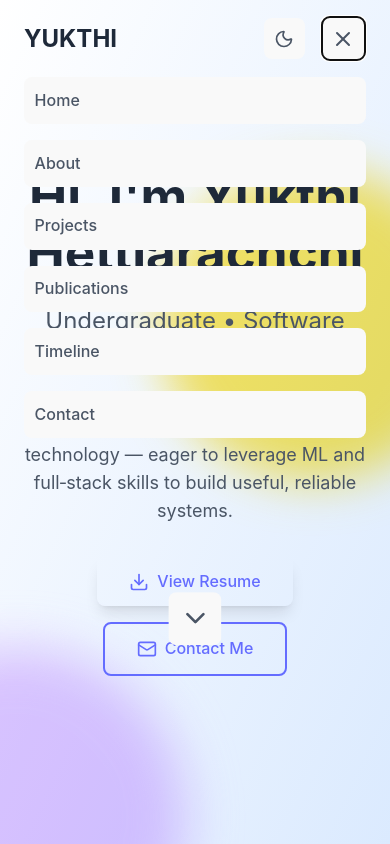
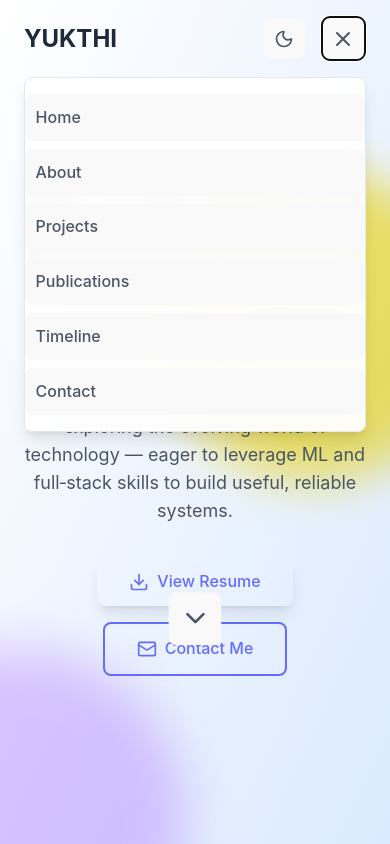
Before and after one commit to yukthi2000/portfolio, a React (Vite) app: page / in a window 390 px wide. Both pictures are taken after a click on the button 343 px from the left and 38 px from the top of the page. Shown: the top 844 px of the page. Built offline with nearby package versions, Linux system fonts and the light colour scheme.

Commit message:
menu button sm menu fix

```diff
--- a/src/components/Layout/Header.tsx
+++ b/src/components/Layout/Header.tsx
@@ -1,6 +1,6 @@
 // src/components/Layout/Header.tsx
 import React, { useState, useEffect } from 'react';
-import { motion } from 'framer-motion';
+import { motion, AnimatePresence } from 'framer-motion';
 import { Menu, X, Sun, Moon } from 'lucide-react';
 import { useTheme } from '../../hooks/useTheme';
 
@@ -26,12 +26,82 @@ const Header: React.FC = () => {
     return () => window.removeEventListener('scroll', handleScroll);
   }, []);
 
+  // Close mobile menu when clicking outside
+  useEffect(() => {
+    const handleClickOutside = (event: MouseEvent) => {
+      const target = event.target as HTMLElement;
+      if (isMenuOpen && !target.closest('nav')) {
+        setIsMenuOpen(false);
+      }
+    };
+
+    if (isMenuOpen) {
+      document.addEventListener('click', handleClickOutside);
+    }
+
+    return () => {
+      document.removeEventListener('click', handleClickOutside);
+    };
+  }, [isMenuOpen]);
+
+  // Close mobile menu on resize to desktop
+  useEffect(() => {
+    const handleResize = () => {
+      if (window.innerWidth >= 768) {
+        setIsMenuOpen(false);
+      }
+    };
+
+    window.addEventListener('resize', handleResize);
+    return () => window.removeEventListener('resize', handleResize);
+  }, []);
+
   const scrollToSection = (href: string) => {
-    const element = document.querySelector(href);
+    // Close menu first
+    setIsMenuOpen(false);
+
+    // Add a small delay to allow menu to close, then scroll
+    setTimeout(() => {
+      const targetId = href.replace('#', '');
+      let element = document.getElementById(targetId);
+
+      // Fallback: try to find by querySelector if getElementById fails
+      if (!element) {
+        element = document.querySelector(href);
+      }
+
+      // Additional fallback: try to find by data-section attribute or class
+      if (!element) {
+        element = document.querySelector(`[data-section="${targetId}"]`) ||
+                  document.querySelector(`.${targetId}-section`);
+      }
+
       if (element) {
-      element.scrollIntoView({ behavior: 'smooth' });
+        // Get header height to offset scroll position
+        const header = document.querySelector('header');
+        const headerHeight = header ? header.offsetHeight : 80;
+
+        const elementPosition = element.getBoundingClientRect().top;
+        const offsetPosition = elementPosition + window.pageYOffset - headerHeight - 20;
+
+        window.scrollTo({
+          top: offsetPosition,
+          behavior: 'smooth'
+        });
+      } else {
+        console.warn(`Element with selector "${href}" not found`);
+        // Fallback: try scrolling by estimated positions
+        const sections = ['home', 'about', 'projects', 'publications', 'timeline', 'contact'];
+        const index = sections.indexOf(targetId);
+        if (index !== -1) {
+          const estimatedPosition = index * window.innerHeight * 0.8;
+          window.scrollTo({
+            top: estimatedPosition,
+            behavior: 'smooth'
+          });
         }
-    setIsMenuOpen(false);
+      }
+    }, 300); // Wait for menu close animation
   };
 
   return (
@@ -90,36 +160,57 @@ const Header: React.FC = () => {
               whileHover={{ scale: 1.05 }}
               whileTap={{ scale: 0.95 }}
               onClick={() => setIsMenuOpen(!isMenuOpen)}
-              className="p-2 rounded-lg bg-gray-100 dark:bg-gray-800 text-gray-600 dark:text-gray-300"
+              className="p-2 rounded-lg bg-gray-100 dark:bg-gray-800 text-gray-600 dark:text-gray-300 relative z-10"
+            >
+              <AnimatePresence mode="wait" initial={false}>
+                <motion.div
+                  key={isMenuOpen ? 'close' : 'open'}
+                  initial={{ opacity: 0, rotate: -180 }}
+                  animate={{ opacity: 1, rotate: 0 }}
+                  exit={{ opacity: 0, rotate: 180 }}
+                  transition={{ duration: 0.2 }}
                 >
                   {isMenuOpen ? <X size={24} /> : <Menu size={24} />}
+                </motion.div>
+              </AnimatePresence>
             </motion.button>
           </div>
         </div>
 
         {/* Mobile Navigation */}
+        <AnimatePresence>
+          {isMenuOpen && (
             <motion.div
               initial={{ opacity: 0, height: 0 }}
-          animate={{
-            opacity: isMenuOpen ? 1 : 0,
-            height: isMenuOpen ? 'auto' : 0,
-          }}
-          className="md:hidden overflow-hidden"
+              animate={{ opacity: 1, height: "auto" }}
+              exit={{ opacity: 0, height: 0 }}
+              transition={{ duration: 0.3, ease: "easeInOut" }}
+              className="md:hidden overflow-hidden bg-white/95 dark:bg-gray-900/95 backdrop-blur-md rounded-lg mt-4 shadow-lg border border-gray-200 dark:border-gray-700"
             >
-          <div className="py-4 space-y-4">
-            {navItems.map((item) => (
+              <div className="py-4 space-y-2">
+                {navItems.map((item, index) => (
                   <motion.button
                     key={item.name}
-                whileHover={{ scale: 1.05 }}
-                whileTap={{ scale: 0.95 }}
-                onClick={() => scrollToSection(item.href)}
-                className="block w-full text-left text-gray-600 dark:text-gray-300 hover:text-primary-600 dark:hover:text-primary-400 transition-colors"
+                    initial={{ opacity: 0, x: -20 }}
+                    animate={{ opacity: 1, x: 0 }}
+                    transition={{ delay: index * 0.1 }}
+                    whileHover={{ scale: 1.02, backgroundColor: "rgba(0,0,0,0.05)" }}
+                    whileTap={{ scale: 0.98 }}
+                    onClick={(e) => {
+                      e.preventDefault();
+                      e.stopPropagation();
+                      console.log(`Clicking ${item.name} -> ${item.href}`);
+                      scrollToSection(item.href);
+                    }}
+                    className="block w-full text-left px-6 py-3 text-gray-600 dark:text-gray-300 hover:text-primary-600 dark:hover:text-primary-400 transition-colors rounded-lg"
                   >
                     {item.name}
                   </motion.button>
                 ))}
               </div>
             </motion.div>
+          )}
+        </AnimatePresence>
       </nav>
     </motion.header>
   );
```
Lines whose indentation alone changed are shown as unchanged.
